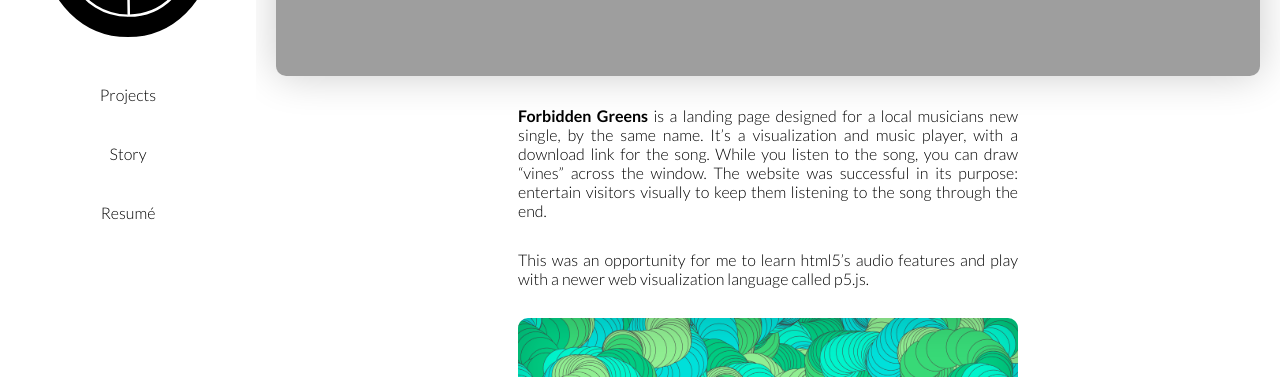
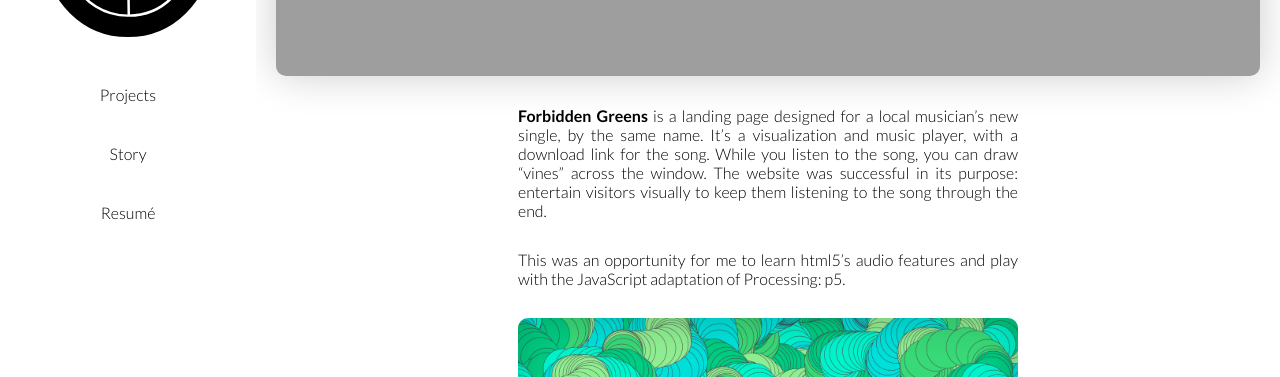
Before and after one commit to attharmirza/SittingHunWebsite, a Jekyll site: the page built from _projects/forbidden-greens.markdown, in a window 1280 px wide and 900 px high, scrolled down 538 px. Shown: the part 154-531 px from the top of the window. Built offline with Jekyll 4.4.1, drawn with Linux system fonts in a browser that asks for light colours; some web fonts are replaced.

Commit message:
Updated Forbidden Greens

```diff
--- a/_projects/forbidden-greens.markdown
+++ b/_projects/forbidden-greens.markdown
@@ -15,6 +15,6 @@ info:
   style: Left
 ---
 
-[**Forbidden Greens**](https://forbidden-greens.netlify.com/) is a landing page designed for a local musicians new single, by the same name. It's a visualization and music player, with a download link for the song. While you listen to the song, you can draw "vines" across the window. The website was successful in its purpose: entertain visitors visually to keep them listening to the song through the end.
+[**Forbidden Greens**](https://forbidden-greens.netlify.com/) is a landing page designed for a local musician's new single, by the same name. It's a visualization and music player, with a download link for the song. While you listen to the song, you can draw "vines" across the window. The website was successful in its purpose: entertain visitors visually to keep them listening to the song through the end.
 
-This was an opportunity for me to learn html5's audio features and play with a newer web visualization language called p5.js.
+This was an opportunity for me to learn html5's audio features and play with the JavaScript adaptation of Processing: p5.
```
